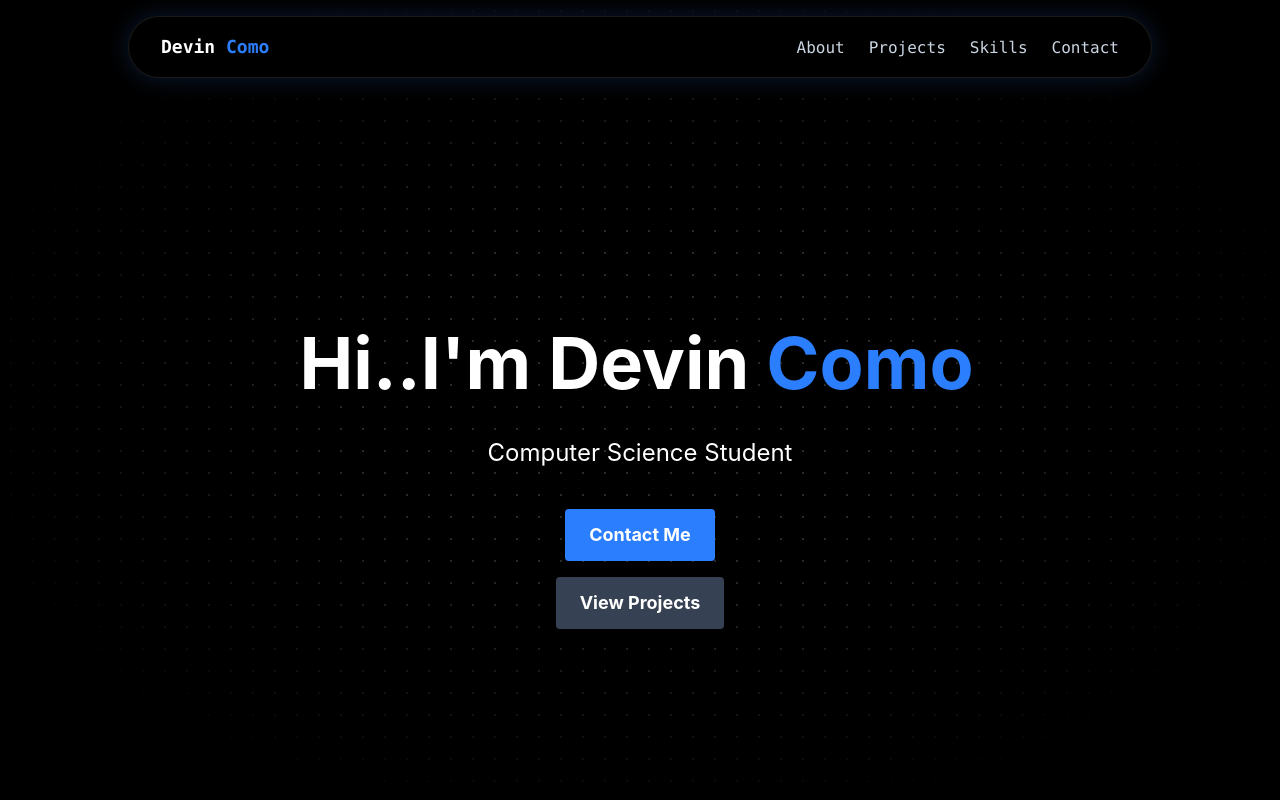
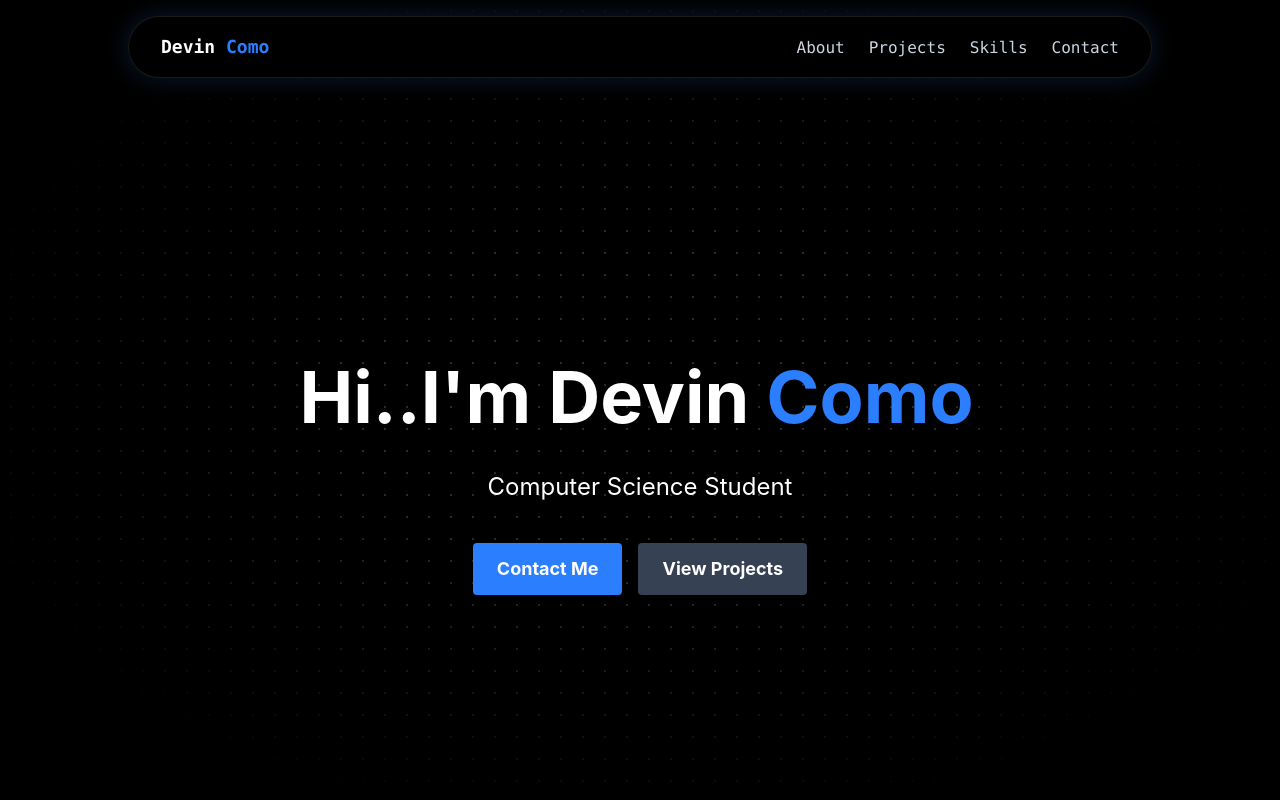
Before and after one commit to QuakerSoft/my-portfolio, a React (Vite) app: page / in a window 1280 px wide. Shown: the top 800 px of the page. Built offline with nearby package versions, Linux system fonts and the light colour scheme.

Commit message:
fixed button

```diff
--- a/src/sections/Hero.jsx
+++ b/src/sections/Hero.jsx
@@ -85,6 +85,7 @@ function Hero() {
         Computer Science Student
       </motion.p>
 
+      <div className="flex flex-wrap justify-center gap-4">
       <motion.a
         href="#contact"
         className="bg-blue-500 hover:bg-blue-700 text-white font-bold py-2 px-4 md:py-3 md:px-6 md:text-lg rounded"
@@ -97,7 +98,7 @@ function Hero() {
       </motion.a>
       <motion.a
         href="#projects"
-        className="bg-gray-700 hover:bg-gray-900 text-white font-bold py-2 px-4 md:py-3 md:px-6 md:text-lg rounded mt-4"
+        className="bg-gray-700 hover:bg-gray-900 text-white font-bold py-2 px-4 md:py-3 md:px-6 md:text-lg rounded"
         variants={fadeUp}
         custom={2}
         initial={reduceMotion ? false : 'hidden'}
@@ -105,6 +106,7 @@ function Hero() {
       >
         View Projects
       </motion.a>
+      </div>
     </section>
   )
 }
```
